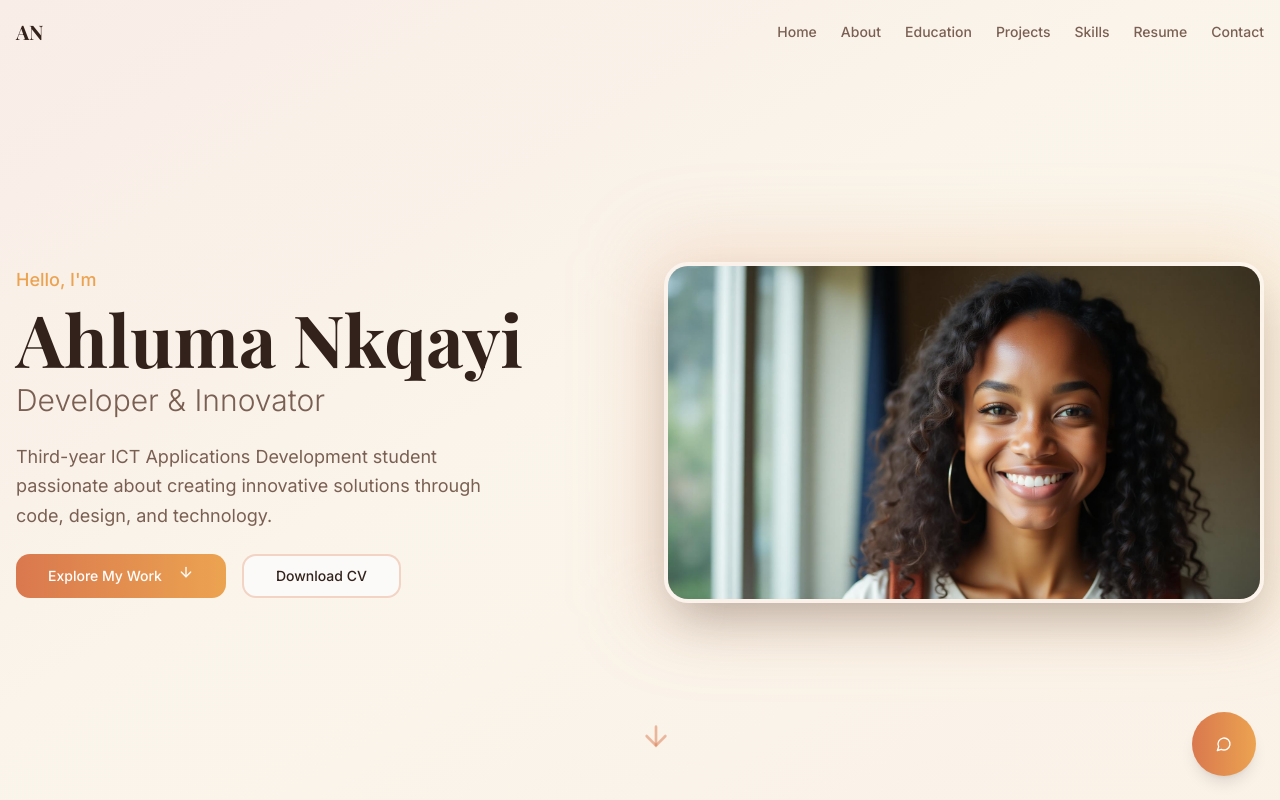
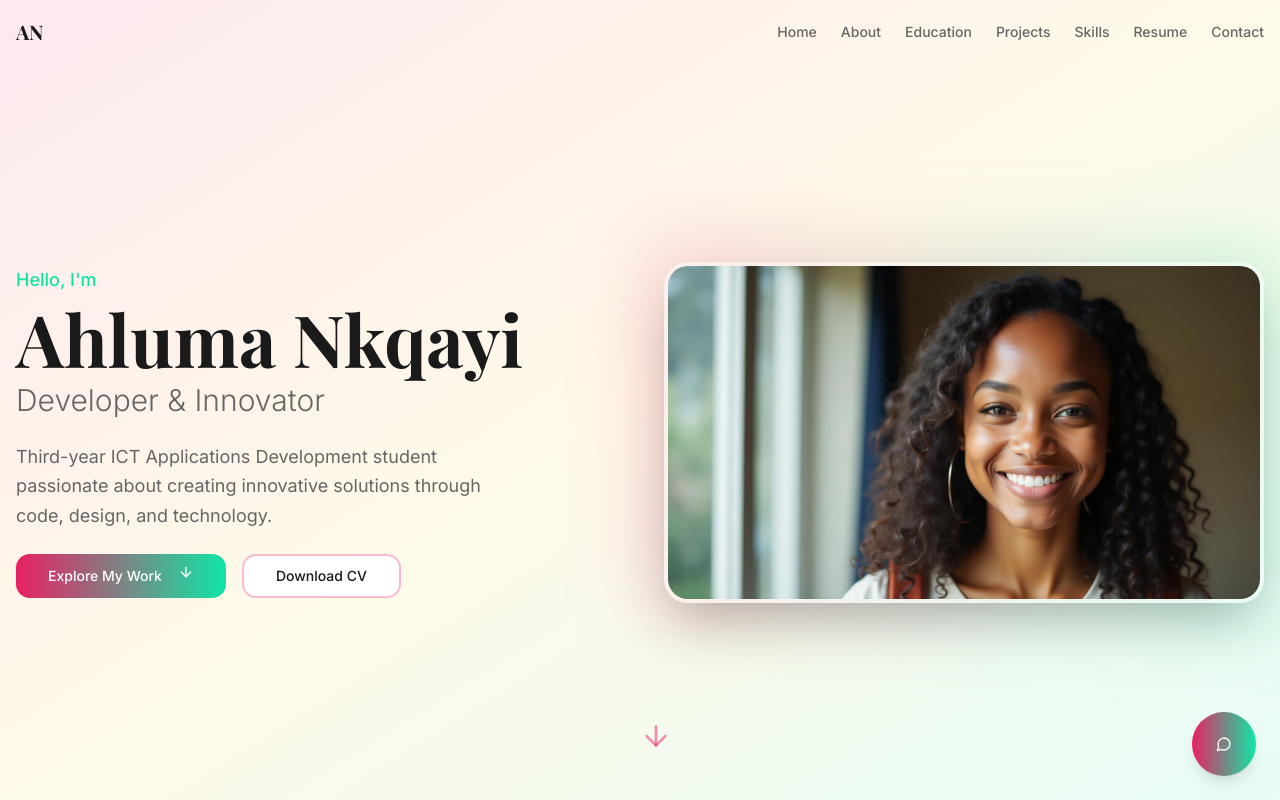
Before and after one commit to Ahluma-Nkqayi/ahluma-nkqayi-portfolio, a React (Vite) app: page / in a window 1280 px wide. Shown: the top 800 px of the page. Built offline with nearby package versions, Linux system fonts and the light colour scheme; the HTML template or start-up script is replaced by a standard one.

Commit message:
Update color scheme
Update portfolio colors to use vibrant tones.

```diff
--- a/src/index.css
+++ b/src/index.css
@@ -8,77 +8,77 @@ All colors MUST be HSL.
 
 @layer base {
   :root {
-    --background: 35 40% 98%;
-    --foreground: 20 30% 15%;
+    --background: 0 0% 100%;
+    --foreground: 0 0% 10%;
 
     --card: 0 0% 100%;
-    --card-foreground: 20 30% 15%;
+    --card-foreground: 0 0% 10%;
 
     --popover: 0 0% 100%;
-    --popover-foreground: 20 30% 15%;
+    --popover-foreground: 0 0% 10%;
 
-    --primary: 18 65% 58%;
+    --primary: 340 82% 52%;
     --primary-foreground: 0 0% 100%;
 
-    --secondary: 42 75% 68%;
-    --secondary-foreground: 20 30% 15%;
+    --secondary: 48 96% 53%;
+    --secondary-foreground: 0 0% 10%;
 
-    --muted: 35 25% 94%;
-    --muted-foreground: 20 20% 40%;
+    --muted: 0 0% 96%;
+    --muted-foreground: 0 0% 40%;
 
-    --accent: 32 80% 62%;
+    --accent: 162 88% 48%;
     --accent-foreground: 0 0% 100%;
 
     --destructive: 0 84.2% 60.2%;
     --destructive-foreground: 0 0% 100%;
 
-    --border: 35 20% 88%;
-    --input: 35 20% 88%;
-    --ring: 18 65% 58%;
+    --border: 0 0% 90%;
+    --input: 0 0% 90%;
+    --ring: 340 82% 52%;
 
     --radius: 1rem;
 
     /* Custom design tokens */
-    --gradient-primary: linear-gradient(135deg, hsl(18 65% 58%), hsl(42 75% 68%));
-    --gradient-soft: linear-gradient(180deg, hsl(35 40% 98%), hsl(42 60% 94%));
-    --gradient-hero: linear-gradient(135deg, hsl(35 45% 96%), hsl(42 50% 92%));
+    --gradient-primary: linear-gradient(135deg, hsl(340 82% 52%), hsl(48 96% 53%));
+    --gradient-soft: linear-gradient(180deg, hsl(0 0% 100%), hsl(48 90% 96%));
+    --gradient-hero: linear-gradient(135deg, hsl(340 75% 96%), hsl(162 70% 95%));
 
-    --shadow-soft: 0 4px 20px -2px hsl(18 65% 58% / 0.15);
-    --shadow-hover: 0 8px 30px -4px hsl(18 65% 58% / 0.25);
-    --shadow-glow: 0 0 40px hsl(42 75% 68% / 0.3);
+    --shadow-soft: 0 4px 20px -2px hsl(340 82% 52% / 0.2);
+    --shadow-hover: 0 8px 30px -4px hsl(340 82% 52% / 0.35);
+    --shadow-glow: 0 0 40px hsl(48 96% 53% / 0.4);
 
     --transition-smooth: all 0.4s cubic-bezier(0.4, 0, 0.2, 1);
     --transition-bounce: all 0.5s cubic-bezier(0.68, -0.55, 0.265, 1.55);
   }
 
   .dark {
-    --background: 20 25% 10%;
-    --foreground: 35 20% 92%;
+    --background: 0 0% 8%;
+    --foreground: 0 0% 95%;
 
-    --card: 20 20% 14%;
-    --card-foreground: 35 20% 92%;
+    --card: 0 0% 12%;
+    --card-foreground: 0 0% 95%;
 
-    --popover: 20 20% 14%;
-    --popover-foreground: 35 20% 92%;
+    --popover: 0 0% 12%;
+    --popover-foreground: 0 0% 95%;
 
-    --primary: 18 60% 65%;
+    --primary: 340 82% 58%;
     --primary-foreground: 0 0% 100%;
 
-    --secondary: 42 70% 65%;
-    --secondary-foreground: 20 20% 14%;
+    --secondary: 48 96% 60%;
+    --secondary-foreground: 0 0% 10%;
 
-    --muted: 20 20% 18%;
-    --muted-foreground: 35 15% 60%;
+    --muted: 0 0% 16%;
+    --muted-foreground: 0 0% 60%;
 
-    --accent: 32 75% 60%;
+    --accent: 162 88% 55%;
     --accent-foreground: 0 0% 100%;
 
     --destructive: 0 62.8% 30.6%;
     --destructive-foreground: 0 0% 100%;
 
-    --border: 20 20% 22%;
-    --input: 20 20% 22%;
-    --ring: 18 60% 65%;
+    --border: 0 0% 20%;
+    --input: 0 0% 20%;
+    --ring: 340 82% 58%;
   }
 }
 
```
